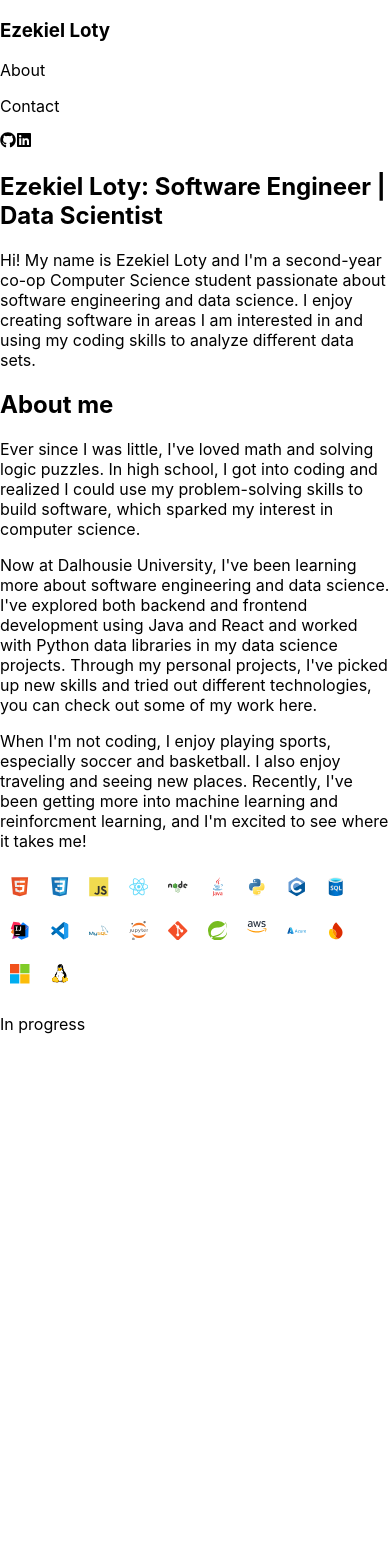
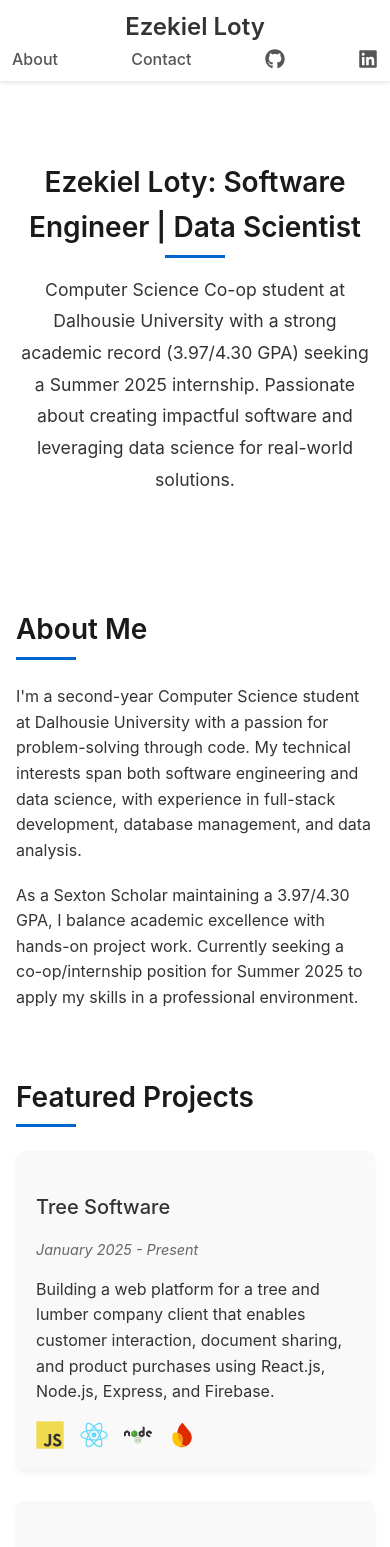
Before and after one commit to EzekielLoty/personal-website, a React (Create React App) app: page / in a window 390 px wide. Shown: the top 1547 px of the page. Before the commit the page ends 1050 px from the top, so only its background shows below. Built offline with nearby package versions, Linux system fonts and the light colour scheme.

Commit message:
Base Website

```diff
--- a/src/Header.js
+++ b/src/Header.js
@@ -1,8 +1,8 @@
+
 import { FaLinkedin, FaGithub } from "react-icons/fa";
 
-function Header(){
-
-    return(
+function Header() {
+    return (
         <div className="header">
             <div className="header-left">
                 <h3>Ezekiel Loty</h3>
@@ -10,8 +10,8 @@ function Header(){
             <div className="header-right">
                 <p>About</p>
                 <p>Contact</p>
-                <FaGithub></FaGithub>
-                <FaLinkedin></FaLinkedin>
+                <FaGithub />
+                <FaLinkedin />
             </div>
         </div>
     );
--- a/src/Home.js
+++ b/src/Home.js
@@ -1,63 +1,134 @@
 import {
     JavaWordmark, Javascript, Html5, Css3, Python, NodejsWordmark, React, C, Azuresqldatabase,
-    Intellij, FileTypeVscode, Linux, MysqlWordmark, PostgresqlWordmark, Git, Spring, FileTypeFirebase, Aws, AzureWordmark, MicrosoftIcon,
+    Intellij, FileTypeVscode, Linux, MysqlWordmark, Git, Spring, FileTypeFirebase, Aws, AzureWordmark, MicrosoftIcon,
     JupyterWordmark
 } from "./assets/Icons";
 
-function Home(){
-
-    return(
+function Home() {
+    return (
         <div className="home-page">
             <div className="home-intro">
                 <h2>Ezekiel Loty: Software Engineer | Data Scientist</h2>
-                <p>Hi! My name is Ezekiel Loty and I'm a second-year co-op Computer Science student passionate about software engineering and data science.
-                    I enjoy creating software in areas I am interested in and using my coding skills to analyze different data sets.
+                <p>
+                    Computer Science Co-op student at Dalhousie University with a strong academic record (3.97/4.30 GPA)
+                    seeking a Summer 2025 internship. Passionate about creating impactful software and leveraging data science
+                    for real-world solutions.
                 </p>
             </div>
+
             <div className="home-about">
-                <h2>About me</h2>
+                <h2>About Me</h2>
                 <p>
-                    Ever since I was little, I've loved math and solving logic puzzles.
-                    In high school, I got into coding and realized I could use my problem-solving skills to build software, which sparked my interest in computer science.
+                    I'm a second-year Computer Science student at Dalhousie University with a passion for problem-solving
+                    through code. My technical interests span both software engineering and data science, with experience
+                    in full-stack development, database management, and data analysis.
                 </p>
                 <p>
-                    Now at Dalhousie University, I've been learning more about software engineering and data science.
-                    I've explored both backend and frontend development using Java and React and worked with Python data libraries in my data science projects.
-                    Through my personal projects, I've picked up new skills and tried out different technologies, you can check out some of my work here.
-                </p>
-                <p>
-                    When I'm not coding, I enjoy playing sports, especially soccer and basketball. I also enjoy traveling and seeing new places.
-                    Recently, I've been getting more into machine learning and reinforcment learning, and I'm excited to see where it takes me!
+                    As a Sexton Scholar maintaining a 3.97/4.30 GPA, I balance academic excellence with hands-on project work.
+                    Currently seeking a co-op/internship position for Summer 2025 to apply my skills in a professional environment.
                 </p>
             </div>
-            <div className="home-skills">
-                <div className="skills-languages">
-                    <Html5></Html5>
-                    <Css3></Css3>
-                    <Javascript></Javascript>
-                    <React></React>
-                    <NodejsWordmark></NodejsWordmark>
-                    <JavaWordmark></JavaWordmark>
-                    <Python></Python>
-                    <C></C>
-                    <Azuresqldatabase></Azuresqldatabase>
+
+            <div className="home-projects">
+                <h2>Featured Projects</h2>
+                <div className="project-card">
+                    <h3>Tree Software</h3>
+                    <p className="project-date">January 2025 - Present</p>
+                    <p>
+                        Building a web platform for a tree and lumber company client that enables customer interaction,
+                        document sharing, and product purchases using React.js, Node.js, Express, and Firebase.
+                    </p>
+                    <div className="project-tech">
+                        <Javascript />
+                        <React />
+                        <NodejsWordmark />
+                        <FileTypeFirebase />
+                    </div>
                 </div>
-                <div className="skills-technologies">
-                    <Intellij></Intellij>
-                    <FileTypeVscode></FileTypeVscode>
-                    <MysqlWordmark></MysqlWordmark>
-                    <JupyterWordmark></JupyterWordmark>
-                    <Git></Git>
-                    <Spring></Spring>
-                    <Aws></Aws>
-                    <AzureWordmark></AzureWordmark>
-                    <FileTypeFirebase></FileTypeFirebase>
-                    <MicrosoftIcon></MicrosoftIcon>
-                    <Linux></Linux>
+
+                <div className="project-card">
+                    <h3>Premier League Analytics API</h3>
+                    <p className="project-date">December 2024 - Present</p>
+                    <p>
+                        Developed a REST API backend service that provides access to Tottenham Hotspur soccer analytics
+                        data stored in MySQL, built with Spring Boot and Java.
+                    </p>
+                    <div className="project-tech">
+                        <JavaWordmark />
+                        <Spring />
+                        <MysqlWordmark />
+                    </div>
+                </div>
+
+                <div className="project-card">
+                    <h3>Soccer Data Scraper</h3>
+                    <p className="project-date">December 2024 - January 2025</p>
+                    <p>
+                        Created a Python-based web scraper to extract Premier League soccer data from FBref using
+                        Pandas, NumPy, and BeautifulSoup, processing the data for use in my analytics API.
+                    </p>
+                    <div className="project-tech">
+                        <Python />
+                        <JupyterWordmark />
+                    </div>
                 </div>
             </div>
-            <div className="home-projects">
-                <p>In progress</p>
+
+            <div className="home-skills">
+                <h2>Technical Skills</h2>
+                <div className="skills-section">
+                    <h3>Programming Languages</h3>
+                    <div className="skills-languages">
+                        <JavaWordmark />
+                        <Javascript />
+                        <Python />
+                        <Html5 />
+                        <Css3 />
+                        <C />
+                    </div>
+                </div>
+
+                <div className="skills-section">
+                    <h3>Frameworks & Libraries</h3>
+                    <div className="skills-frameworks">
+                        <React />
+                        <NodejsWordmark />
+                        <Spring />
+                    </div>
+                </div>
+
+                <div className="skills-section">
+                    <h3>Tools & Technologies</h3>
+                    <div className="skills-technologies">
+                        <Git />
+                        <Intellij />
+                        <FileTypeVscode />
+                        <MysqlWordmark />
+                        <Azuresqldatabase />
+                        <JupyterWordmark />
+                        <FileTypeFirebase />
+                        <Aws />
+                        <AzureWordmark />
+                        <Linux />
+                        <MicrosoftIcon />
+                    </div>
+                </div>
+            </div>
+
+            <div className="home-education">
+                <h2>Education</h2>
+                <div className="education-card">
+                    <h3>Dalhousie University</h3>
+                    <p className="degree">Bachelor of Computer Science Co-op Program</p>
+                    <p className="education-info">Expected Graduation: May 2027 | GPA: 3.97/4.30 | Sexton Scholar</p>
+                    <p>Relevant Coursework: Data Structures & Algorithms, Software Project, Database Management Systems</p>
+                </div>
+            </div>
+
+            <div className="home-contact">
+                <h2>Get In Touch</h2>
+                <p>Looking for a collaborative and dedicated team member for your Summer 2025 internship? Let's connect!</p>
+                <p>Email: ez276182@dal.ca | Phone: (902)-333-3513</p>
             </div>
         </div>
     );
--- a/src/index.css
+++ b/src/index.css
@@ -12,6 +12,11 @@ code {
     monospace;
 }
 
+
+/*
+App.js
+*/
+
 /*
 Icons
 */
@@ -21,3 +26,303 @@ Icons
   width: 5%;
   height: auto;
 }
+
+/*Header*/
+/* Header container styling */
+.header {
+  display: flex;
+  justify-content: space-between;
+  align-items: center;
+  padding: 1rem 2rem;
+  background-color: #ffffff;
+  box-shadow: 0 2px 4px rgba(0, 0, 0, 0.1);
+  position: sticky;
+  top: 0;
+  z-index: 100;
+}
+
+/* Left side of header with name */
+.header-left h3 {
+  font-size: 1.5rem;
+  font-weight: 600;
+  color: #333333;
+  margin: 0;
+}
+
+/* Right side of header with navigation and icons */
+.header-right {
+  display: flex;
+  align-items: center;
+  gap: 1.5rem;
+}
+
+/* Navigation text styling */
+.header-right p {
+  margin: 0;
+  font-size: 1rem;
+  font-weight: 500;
+  color: #555555;
+  cursor: pointer;
+  transition: color 0.2s ease;
+}
+
+.header-right p:hover {
+  color: #0066cc;
+}
+
+/* Social icons styling */
+.header-right svg {
+  font-size: 1.25rem;
+  color: #555555;
+  cursor: pointer;
+  transition: color 0.2s ease;
+}
+
+.header-right svg:hover {
+  color: #0066cc;
+}
+
+/* Responsive adjustments */
+@media (max-width: 768px) {
+  .header {
+    padding: 1rem;
+  }
+
+  .header-right {
+    gap: 1rem;
+  }
+}
+
+@media (max-width: 480px) {
+  .header {
+    flex-direction: column;
+    gap: 0.5rem;
+    padding: 0.75rem;
+  }
+
+  .header-right {
+    width: 100%;
+    justify-content: space-between;
+  }
+}
+
+/*Home Page*/
+/* Main container styles */
+.home-page {
+  max-width: 1200px;
+  margin: 0 auto;
+  padding: 2rem 1.5rem;
+  font-family: 'Inter', 'Segoe UI', sans-serif;
+  color: #333;
+  line-height: 1.6;
+}
+
+/* Section styling with consistent spacing */
+.home-page > div {
+  margin-bottom: 4rem;
+}
+
+/* Headings */
+.home-page h2 {
+  font-size: 2rem;
+  font-weight: 600;
+  margin-bottom: 1.5rem;
+  color: #1a1a1a;
+  position: relative;
+  padding-bottom: 0.5rem;
+}
+
+.home-page h2:after {
+  content: '';
+  position: absolute;
+  left: 0;
+  bottom: 0;
+  height: 3px;
+  width: 60px;
+  background-color: #0066cc;
+}
+
+.home-page h3 {
+  font-size: 1.5rem;
+  font-weight: 500;
+  margin-bottom: 0.75rem;
+  color: #333;
+}
+
+/* Introduction section */
+.home-intro {
+  text-align: center;
+  padding: 2rem 0 3rem;
+}
+
+.home-intro h2 {
+  font-size: 2.5rem;
+  margin-bottom: 1rem;
+}
+
+.home-intro h2:after {
+  left: 50%;
+  transform: translateX(-50%);
+}
+
+.home-intro p {
+  max-width: 800px;
+  margin: 0 auto;
+  font-size: 1.1rem;
+  line-height: 1.8;
+}
+
+/* About section */
+.home-about p {
+  margin-bottom: 1.2rem;
+}
+
+/* Project cards */
+.project-card {
+  background-color: #f9f9f9;
+  border-radius: 8px;
+  padding: 1.5rem;
+  margin-bottom: 2rem;
+  box-shadow: 0 4px 6px rgba(0, 0, 0, 0.05);
+  transition: transform 0.3s ease, box-shadow 0.3s ease;
+}
+
+.project-card:hover {
+  transform: translateY(-5px);
+  box-shadow: 0 10px 20px rgba(0, 0, 0, 0.08);
+}
+
+.project-date {
+  color: #666;
+  font-size: 0.9rem;
+  margin-bottom: 0.75rem;
+  font-style: italic;
+}
+
+.project-tech {
+  display: flex;
+  flex-wrap: wrap;
+  gap: 1rem;
+  margin-top: 1rem;
+}
+
+.project-tech svg {
+  width: 28px;
+  height: 28px;
+  color: #555;
+}
+
+/* Skills section */
+.home-skills {
+  background-color: #f5f7fa;
+  padding: 2rem;
+  border-radius: 8px;
+}
+
+.skills-section {
+  margin-bottom: 2rem;
+}
+
+.skills-section h3 {
+  margin-bottom: 1rem;
+  font-size: 1.3rem;
+  color: #444;
+}
+
+.skills-languages,
+.skills-frameworks,
+.skills-technologies {
+  display: flex;
+  flex-wrap: wrap;
+  gap: 1.5rem;
+  align-items: center;
+}
+
+.skills-languages svg,
+.skills-frameworks svg,
+.skills-technologies svg {
+  width: 40px;
+  height: 40px;
+  transition: transform 0.2s ease;
+}
+
+.skills-languages svg:hover,
+.skills-frameworks svg:hover,
+.skills-technologies svg:hover {
+  transform: scale(1.15);
+}
+
+/* Education section */
+.education-card {
+  background-color: #f9f9f9;
+  border-radius: 8px;
+  padding: 1.5rem;
+  border-left: 4px solid #0066cc;
+}
+
+.degree {
+  font-weight: 500;
+  margin-bottom: 0.5rem;
+}
+
+.education-info {
+  color: #555;
+  margin-bottom: 0.5rem;
+}
+
+/* Contact section */
+.home-contact {
+  text-align: center;
+  background-color: #f5f7fa;
+  padding: 2rem;
+  border-radius: 8px;
+}
+
+.home-contact p {
+  max-width: 600px;
+  margin: 0 auto 1rem;
+}
+
+/* Responsive adjustments */
+@media (max-width: 768px) {
+  .home-page {
+    padding: 1.5rem 1rem;
+  }
+
+  .home-intro h2 {
+    font-size: 2rem;
+  }
+
+  .skills-languages,
+  .skills-frameworks,
+  .skills-technologies {
+    gap: 1rem;
+  }
+
+  .skills-languages svg,
+  .skills-frameworks svg,
+  .skills-technologies svg {
+    width: 32px;
+    height: 32px;
+  }
+}
+
+@media (max-width: 480px) {
+  .home-page h2 {
+    font-size: 1.75rem;
+  }
+
+  .home-page h3 {
+    font-size: 1.25rem;
+  }
+
+  .project-card,
+  .education-card {
+    padding: 1.25rem;
+  }
+
+  .home-skills,
+  .home-contact {
+    padding: 1.5rem;
+  }
+}
```
